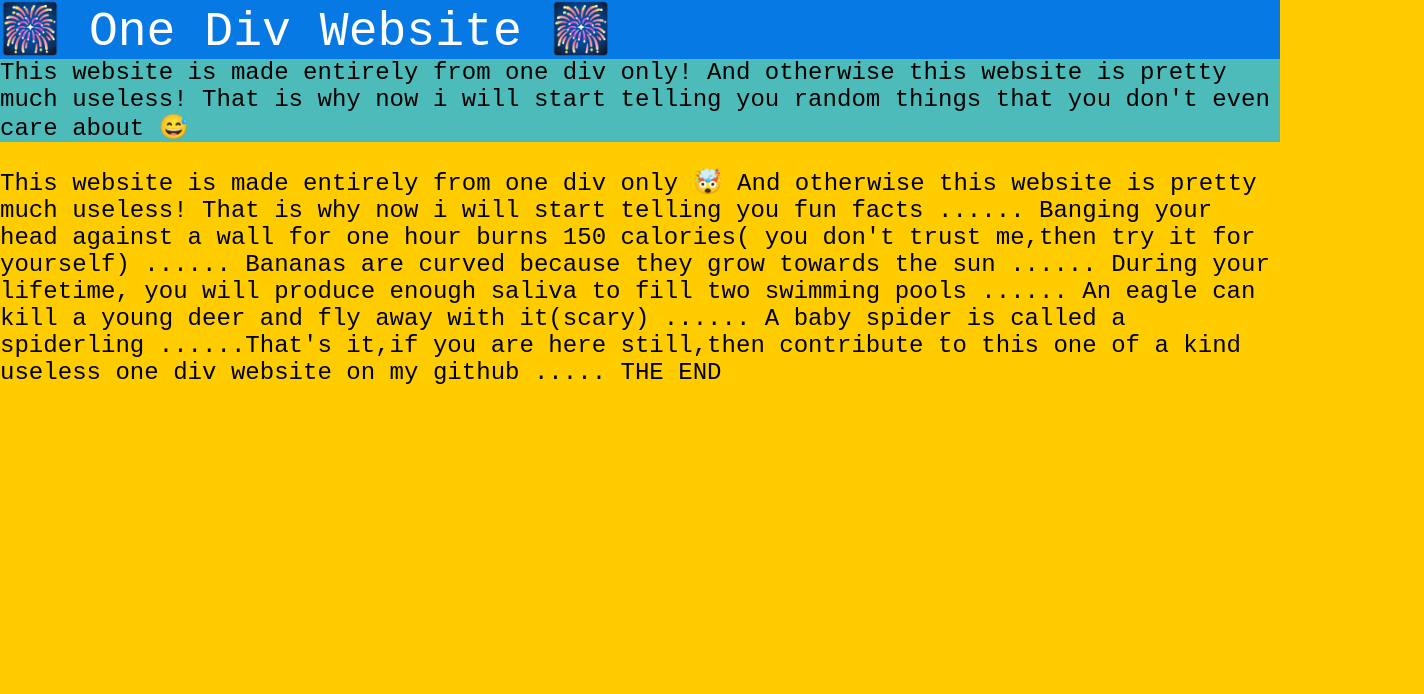
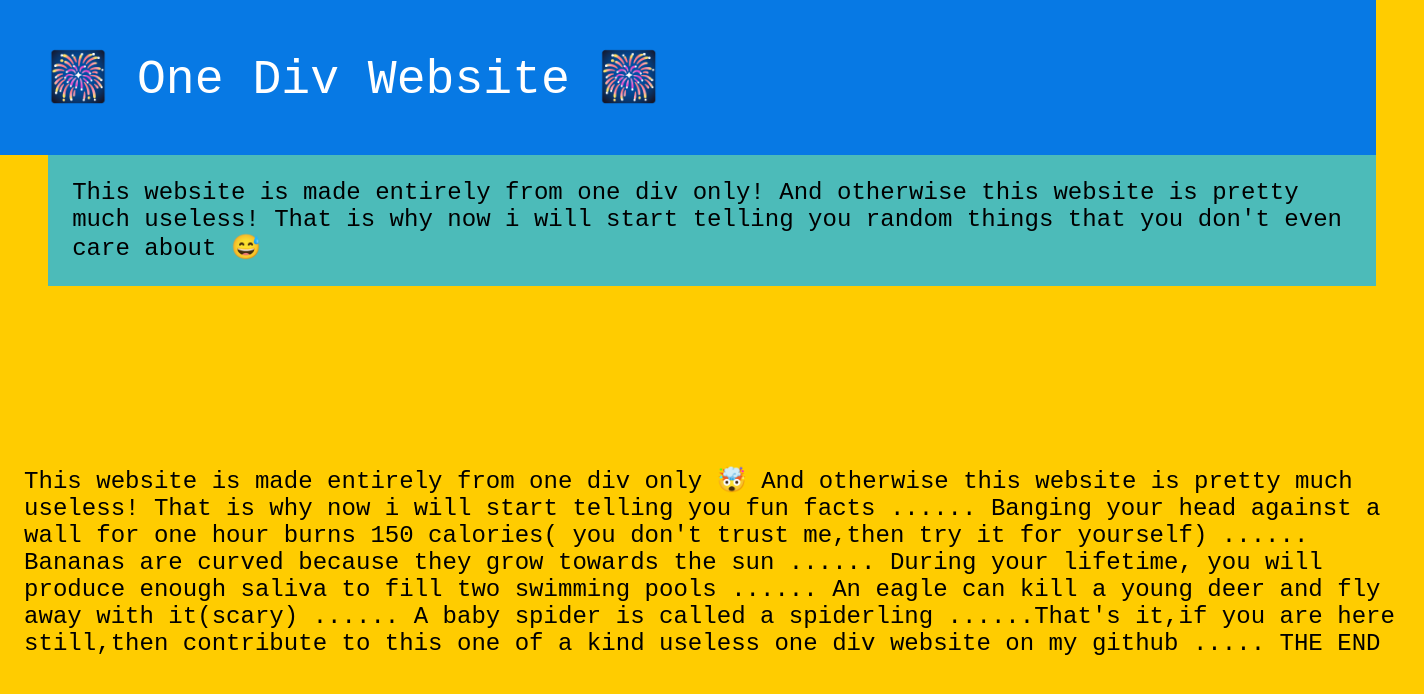
Before and after one commit to rjitsu/one-div-website, a plain HTML site: page index.html in a window 1280 px wide. Shown: the whole page, 1424 px wide, since content can reach past the window. Drawn offline with Linux system fonts and the light colour scheme.

Commit message:
Update style.css

```diff
--- a/style.css
+++ b/style.css
@@ -3,6 +3,7 @@ body{
   margin: 0;
  background:#fc0;
 }
+
 .myDiv{
   font-family: monospace;
   font-size:3.7em;
@@ -10,6 +11,7 @@ body{
   color: white;
   width: 100%;
   position: absolute;
+  padding: 1em;
 }
 
 .myDiv::before{
@@ -19,6 +21,7 @@ body{
   font-size: .5em;
   background: #4cbbb9;
   color: black;
+  padding: 1em;
 }
 
 .myDiv::after{
@@ -30,4 +33,5 @@ body{
   left:0%;
   color: black;
   background: #fc0;
+  padding: 1em;
  }
```
